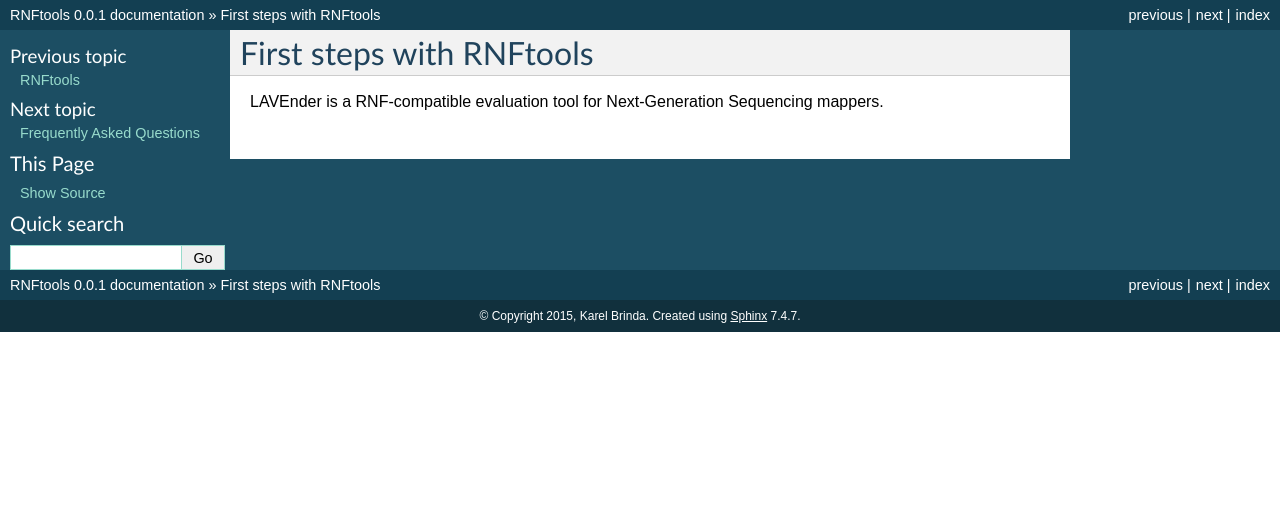
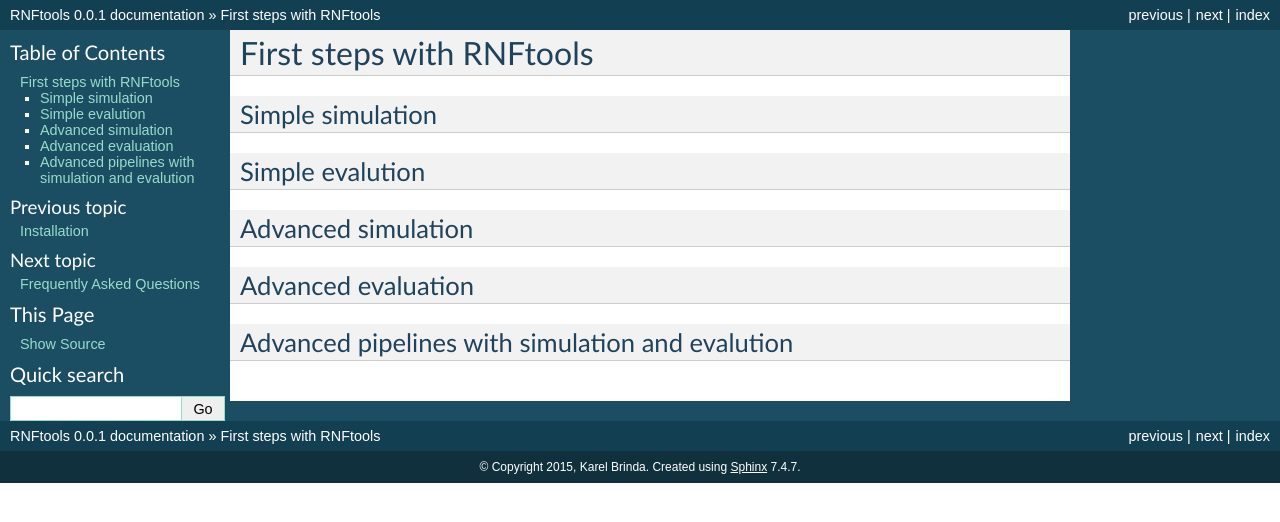
Before and after one commit to karel-brinda/rnftools, a Sphinx documentation site: the page built from docs/first_steps.rst, in a window 1280 px wide. Shown: the top 522 px of the page. Built offline with Sphinx 7.4.7, drawn with Linux system fonts in a browser that asks for light colours; pages that are not in the unit, such as notebooks, are missing from menus.

Commit message:
Small doc update

```diff
--- a/docs/first_steps.rst
+++ b/docs/first_steps.rst
@@ -1,4 +1,26 @@
 First steps with RNFtools
 =========================
 
-LAVEnder is a RNF-compatible evaluation tool for Next-Generation Sequencing mappers.
+Simple simulation
+-----------------
+
+
+
+Simple evalution
+----------------
+
+
+
+Advanced simulation
+-------------------
+
+
+
+Advanced evaluation
+-------------------
+
+
+
+
+Advanced pipelines with simulation and evalution
+------------------------------------------------
--- a/docs/index.rst
+++ b/docs/index.rst
@@ -50,7 +50,8 @@
 .. toctree::
 	:maxdepth: 2
 
-	rnftools
+	index
+	installation
 	first_steps
 	faq
 	mishmash
```
Also changed, not shown: docs/developers.rst (+8 -8 lines), docs/installation.rst (+0 -8 lines).
